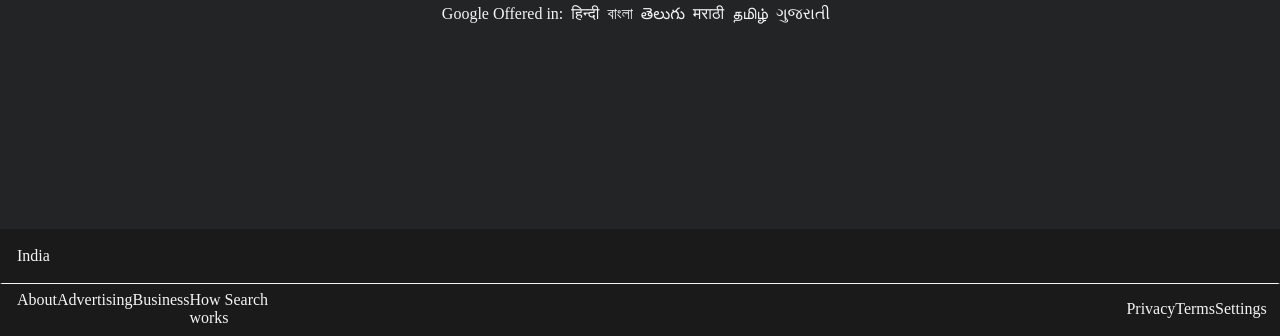
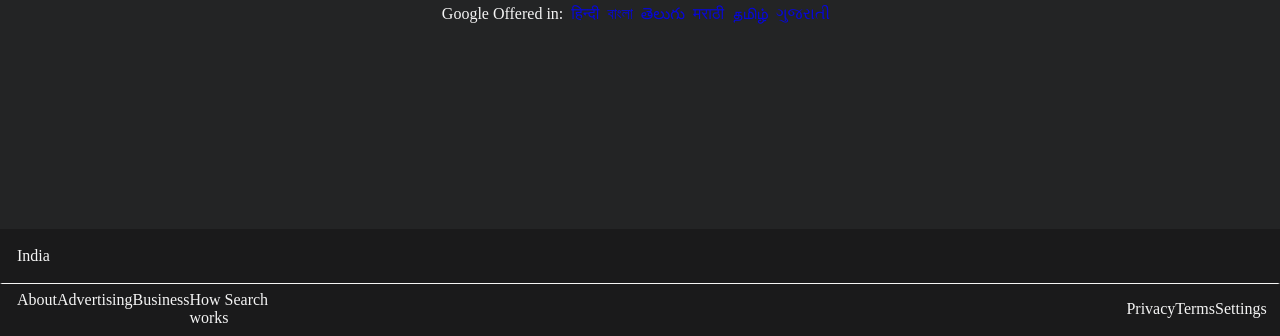
Before and after one commit to raj-kishor1/Google-search-home, a plain HTML site: page index.html in a window 1280 px wide. Shown: the part 471-807 px from the top of the page. Drawn offline with Linux system fonts and the light colour scheme; a web font is replaced by a local one.

Commit message:
changed color of language anchor tag

```diff
--- a/style.css
+++ b/style.css
@@ -153,7 +153,9 @@ textarea {
     justify-content: center;
     align-items: flex-start;
 }
-
+.multi-lang a {
+    color: rgba(0, 0, 255, 0.821);
+}
 /*footer */
 
 .location {
```
